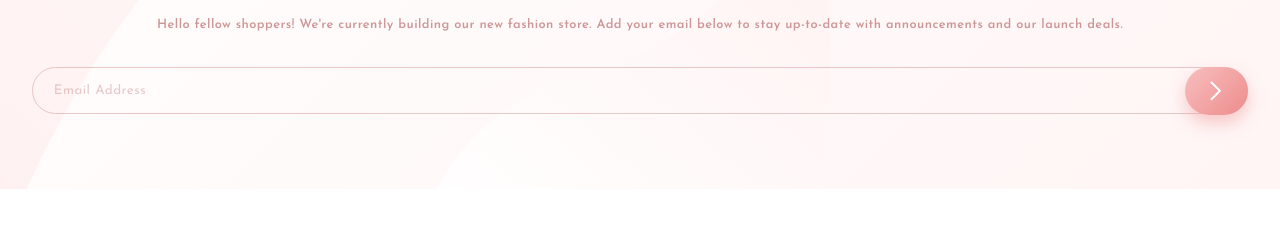
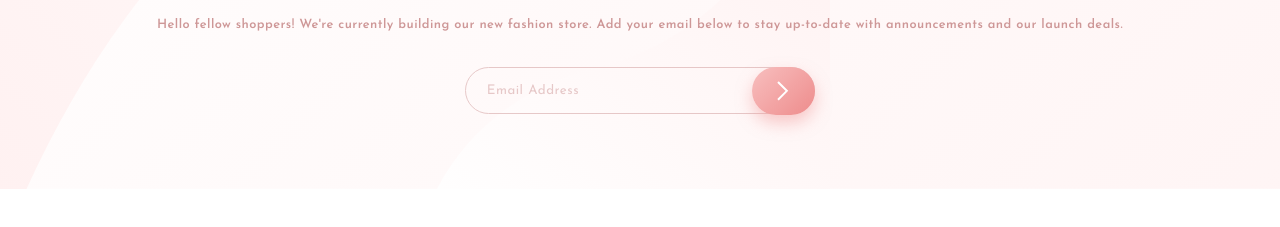
Before and after one commit to Ozolao/base-apparel-coming-soon-page, a website: page app/index.html in a window 1280 px wide. Shown: the part 487-714 px from the top of the page. Drawn offline with nearby package versions, Linux system fonts and the light colour scheme; files that its build step writes are made by us from their sources.

Commit message:
Finish mobile layout

```diff
--- a/app/styles/_form.scss
+++ b/app/styles/_form.scss
@@ -4,6 +4,10 @@
 
   div {
     position: relative;
+
+    max-width   : 21.875rem;
+    margin-right: auto;
+    margin-left : auto;
 
     input {
       display: block;
@@ -16,7 +20,7 @@
 
       background-color: transparent;
       border          : .0625rem solid $primariColor;
-      border-radius   : 25px;
+      border-radius   : 1.5625rem;
 
       opacity: .5;
 
@@ -35,7 +39,7 @@
 
       background   : $gradiente2;
       border       : none;
-      border-radius: 25px;
+      border-radius: 1.5625rem;
       box-shadow   : 0 .5rem 1rem rgba(241, 155, 155, .5);
 
       cursor    : pointer;
```
